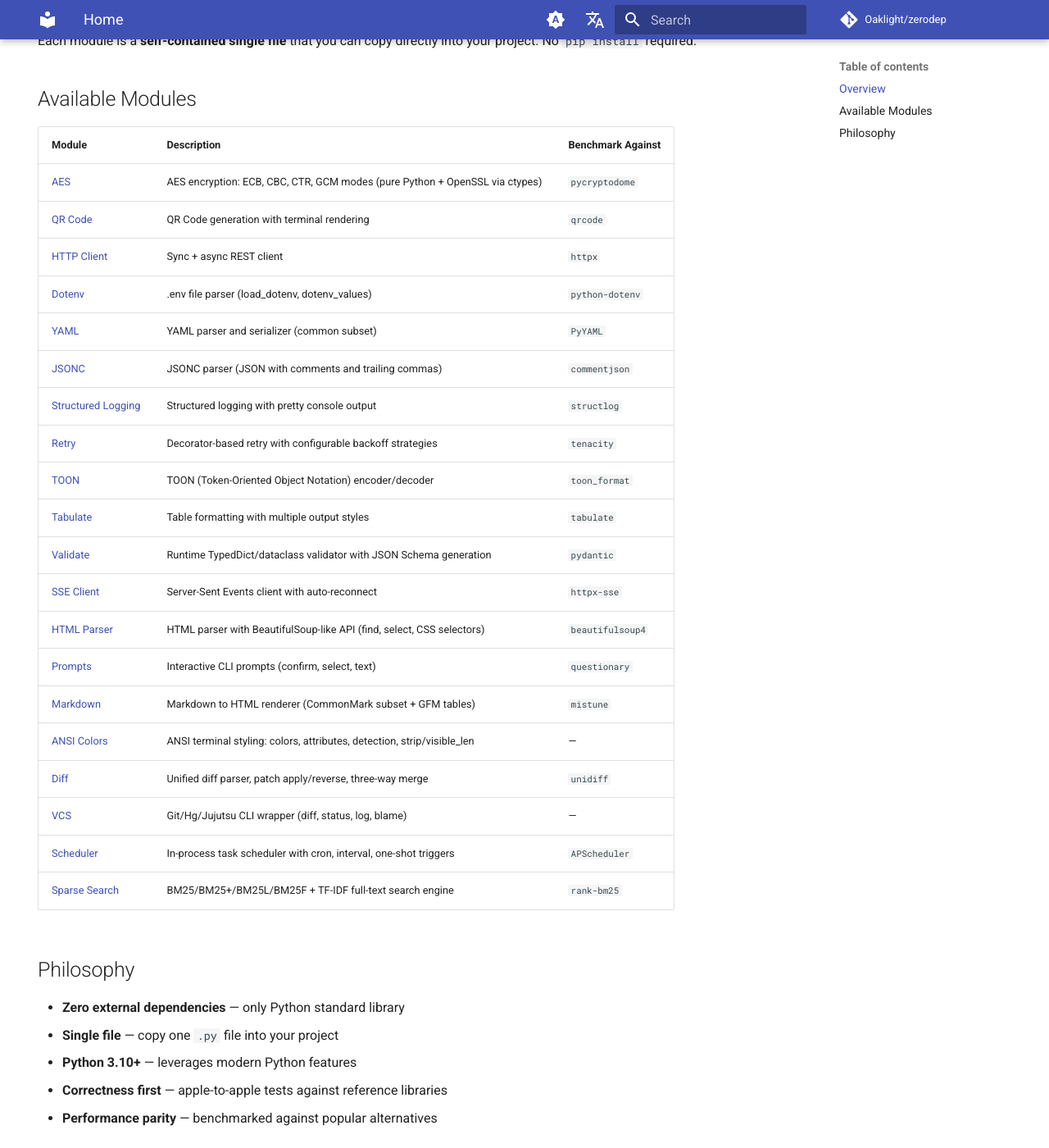
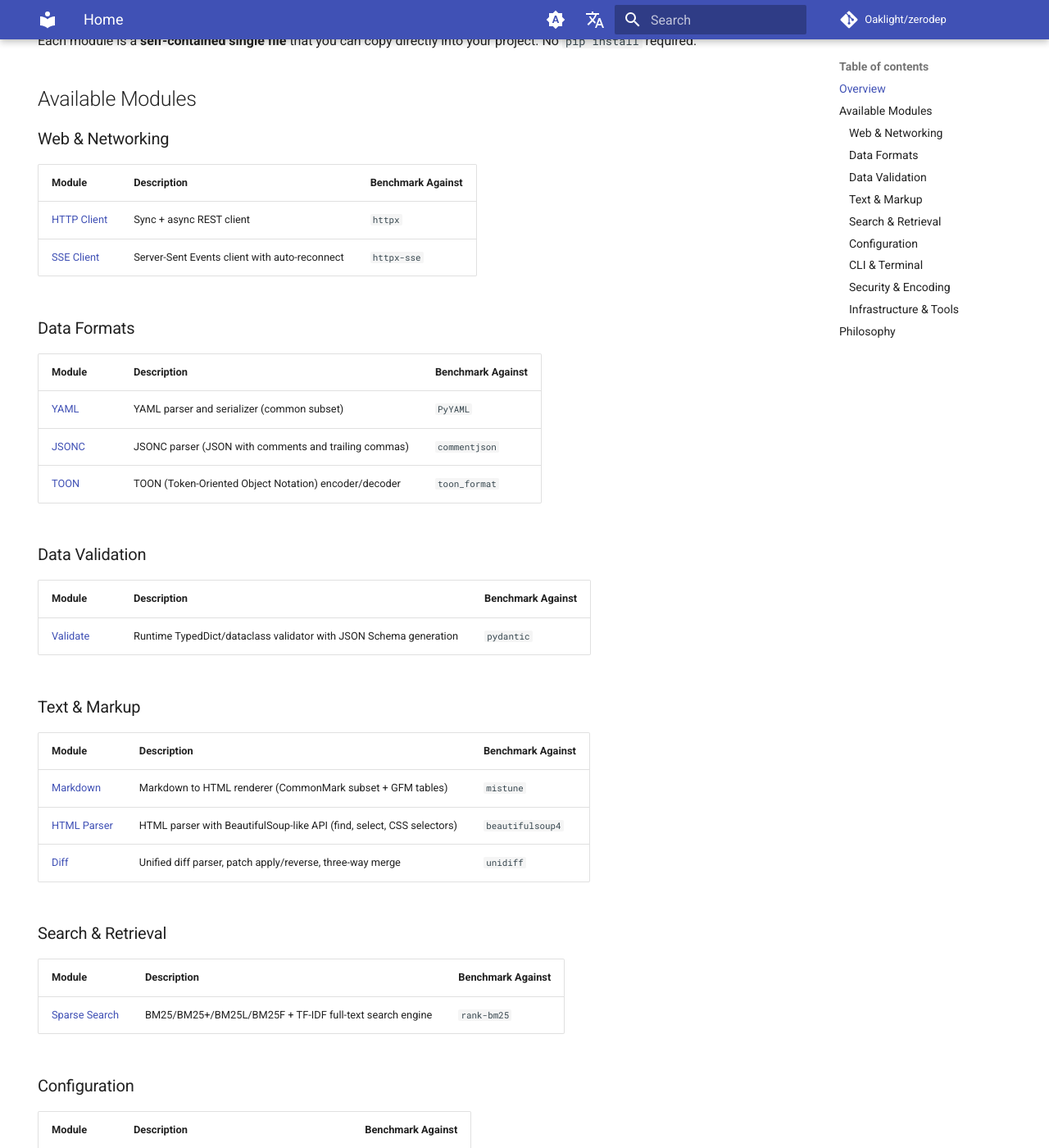
Before and after one commit to Oaklight/zerodep, an MkDocs documentation site: the page built from docs/index.md, in a window 1280 px wide and 1400 px high, scrolled down 307 px. Shown: the whole window at 82% size. Built offline with MkDocs 1.6.1 and Material for MkDocs 9.7.7, drawn with Linux system fonts in a browser that asks for light colours; comment, search, counter and statistics services are not loaded; some of the changed text lies outside the part shown.

Commit message:
reorganize docs navigation by category
Group modules, API reference, and benchmarks into 9 categories.
Update index page with categorized module tables.

```diff
--- a/docs/index.md
+++ b/docs/index.md
@@ -14,28 +14,70 @@ Each module is a **self-contained single file** that you can copy directly into
 
 ## Available Modules
 
+### Web & Networking
+
+| Module | Description | Benchmark Against |
+|--------|-------------|-------------------|
+| [HTTP Client](modules/http.md) | Sync + async REST client | `httpx` |
+| [SSE Client](modules/sse.md) | Server-Sent Events client with auto-reconnect | `httpx-sse` |
+
+### Data Formats
+
+| Module | Description | Benchmark Against |
+|--------|-------------|-------------------|
+| [YAML](modules/yaml.md) | YAML parser and serializer (common subset) | `PyYAML` |
+| [JSONC](modules/jsonc.md) | JSONC parser (JSON with comments and trailing commas) | `commentjson` |
+| [TOON](modules/toon.md) | TOON (Token-Oriented Object Notation) encoder/decoder | `toon_format` |
+
+### Data Validation
+
+| Module | Description | Benchmark Against |
+|--------|-------------|-------------------|
+| [Validate](modules/validate.md) | Runtime TypedDict/dataclass validator with JSON Schema generation | `pydantic` |
+
+### Text & Markup
+
+| Module | Description | Benchmark Against |
+|--------|-------------|-------------------|
+| [Markdown](modules/markdown.md) | Markdown to HTML renderer (CommonMark subset + GFM tables) | `mistune` |
+| [HTML Parser](modules/soup.md) | HTML parser with BeautifulSoup-like API (find, select, CSS selectors) | `beautifulsoup4` |
+| [Diff](modules/diff.md) | Unified diff parser, patch apply/reverse, three-way merge | `unidiff` |
+
+### Search & Retrieval
+
+| Module | Description | Benchmark Against |
+|--------|-------------|-------------------|
+| [Sparse Search](modules/search.md) | BM25/BM25+/BM25L/BM25F + TF-IDF full-text search engine | `rank-bm25` |
+
+### Configuration
+
+| Module | Description | Benchmark Against |
+|--------|-------------|-------------------|
+| [Dotenv](modules/dotenv.md) | .env file parser (load_dotenv, dotenv_values) | `python-dotenv` |
+
+### CLI & Terminal
+
+| Module | Description | Benchmark Against |
+|--------|-------------|-------------------|
+| [ANSI Colors](modules/ansi.md) | ANSI terminal styling: colors, attributes, detection, strip/visible_len | — |
+| [Tabulate](modules/tabulate.md) | Table formatting with multiple output styles | `tabulate` |
+| [Prompts](modules/prompt.md) | Interactive CLI prompts (confirm, select, text) | `questionary` |
+
+### Security & Encoding
+
 | Module | Description | Benchmark Against |
 |--------|-------------|-------------------|
 | [AES](modules/aes.md) | AES encryption: ECB, CBC, CTR, GCM modes (pure Python + OpenSSL via ctypes) | `pycryptodome` |
 | [QR Code](modules/qr.md) | QR Code generation with terminal rendering | `qrcode` |
-| [HTTP Client](modules/http.md) | Sync + async REST client | `httpx` |
-| [Dotenv](modules/dotenv.md) | .env file parser (load_dotenv, dotenv_values) | `python-dotenv` |
-| [YAML](modules/yaml.md) | YAML parser and serializer (common subset) | `PyYAML` |
-| [JSONC](modules/jsonc.md) | JSONC parser (JSON with comments and trailing commas) | `commentjson` |
+
+### Infrastructure & Tools
+
+| Module | Description | Benchmark Against |
+|--------|-------------|-------------------|
+| [Retry](modules/retry.md) | Decorator-based retry with configurable backoff strategies | `tenacity` |
+| [Scheduler](modules/scheduler.md) | In-process task scheduler with cron, interval, one-shot triggers | `APScheduler` |
 | [Structured Logging](modules/structlog.md) | Structured logging with pretty console output | `structlog` |
-| [Retry](modules/retry.md) | Decorator-based retry with configurable backoff strategies | `tenacity` |
-| [TOON](modules/toon.md) | TOON (Token-Oriented Object Notation) encoder/decoder | `toon_format` |
-| [Tabulate](modules/tabulate.md) | Table formatting with multiple output styles | `tabulate` |
-| [Validate](modules/validate.md) | Runtime TypedDict/dataclass validator with JSON Schema generation | `pydantic` |
-| [SSE Client](modules/sse.md) | Server-Sent Events client with auto-reconnect | `httpx-sse` |
-| [HTML Parser](modules/soup.md) | HTML parser with BeautifulSoup-like API (find, select, CSS selectors) | `beautifulsoup4` |
-| [Prompts](modules/prompt.md) | Interactive CLI prompts (confirm, select, text) | `questionary` |
-| [Markdown](modules/markdown.md) | Markdown to HTML renderer (CommonMark subset + GFM tables) | `mistune` |
-| [ANSI Colors](modules/ansi.md) | ANSI terminal styling: colors, attributes, detection, strip/visible_len | — |
-| [Diff](modules/diff.md) | Unified diff parser, patch apply/reverse, three-way merge | `unidiff` |
 | [VCS](modules/vcs.md) | Git/Hg/Jujutsu CLI wrapper (diff, status, log, blame) | — |
-| [Scheduler](modules/scheduler.md) | In-process task scheduler with cron, interval, one-shot triggers | `APScheduler` |
-| [Sparse Search](modules/search.md) | BM25/BM25+/BM25L/BM25F + TF-IDF full-text search engine | `rank-bm25` |
 
 ## Philosophy
 
--- a/mkdocs.yml
+++ b/mkdocs.yml
@@ -119,63 +119,88 @@ extra:
 nav:
   - Home: index.md
   - Modules:
-      - AES: modules/aes.md
-      - QR Code: modules/qr.md
-      - HTTP Client: modules/http.md
-      - Dotenv: modules/dotenv.md
-      - YAML: modules/yaml.md
-      - JSONC: modules/jsonc.md
-      - Structured Logging: modules/structlog.md
-      - Retry: modules/retry.md
-      - TOON: modules/toon.md
-      - SSE Client: modules/sse.md
-      - Tabulate: modules/tabulate.md
-      - HTML Parser: modules/soup.md
-      - Prompts: modules/prompt.md
-      - Validate: modules/validate.md
-      - Markdown: modules/markdown.md
-      - Diff: modules/diff.md
-      - VCS: modules/vcs.md
-      - ANSI Colors: modules/ansi.md
-      - Scheduler: modules/scheduler.md
-      - Sparse Search: modules/search.md
+      - Web & Networking:
+          - HTTP Client: modules/http.md
+          - SSE Client: modules/sse.md
+      - Data Formats:
+          - YAML: modules/yaml.md
+          - JSONC: modules/jsonc.md
+          - TOON: modules/toon.md
+      - Data Validation:
+          - Validate: modules/validate.md
+      - Text & Markup:
+          - Markdown: modules/markdown.md
+          - HTML Parser: modules/soup.md
+          - Diff: modules/diff.md
+      - Search & Retrieval:
+          - Sparse Search: modules/search.md
+      - Configuration:
+          - Dotenv: modules/dotenv.md
+      - CLI & Terminal:
+          - ANSI Colors: modules/ansi.md
+          - Tabulate: modules/tabulate.md
+          - Prompts: modules/prompt.md
+      - Security & Encoding:
+          - AES: modules/aes.md
+          - QR Code: modules/qr.md
+      - Infrastructure & Tools:
+          - Retry: modules/retry.md
+          - Scheduler: modules/scheduler.md
+          - Structured Logging: modules/structlog.md
+          - VCS: modules/vcs.md
   - API Reference:
-      - AES: api/aes.md
-      - QR Code: api/qr.md
-      - HTTP Client: api/http.md
-      - Dotenv: api/dotenv.md
-      - YAML: api/yaml.md
-      - JSONC: api/jsonc.md
-      - Structured Logging: api/structlog.md
-      - Retry: api/retry.md
-      - TOON: api/toon.md
-      - SSE: api/sse.md
-      - Tabulate: api/tabulate.md
-      - Soup: api/soup.md
-      - Prompt: api/prompt.md
-      - Validate: api/validate.md
-      - Markdown: api/markdown.md
-      - Diff: api/diff.md
-      - VCS: api/vcs.md
-      - ANSI: api/ansi.md
-      - Scheduler: api/scheduler.md
-      - Sparse Search: api/search.md
+      - Web & Networking:
+          - HTTP Client: api/http.md
+          - SSE: api/sse.md
+      - Data Formats:
+          - YAML: api/yaml.md
+          - JSONC: api/jsonc.md
+          - TOON: api/toon.md
+      - Data Validation:
+          - Validate: api/validate.md
+      - Text & Markup:
+          - Markdown: api/markdown.md
+          - Soup: api/soup.md
+          - Diff: api/diff.md
+      - Search & Retrieval:
+          - Sparse Search: api/search.md
+      - Configuration:
+          - Dotenv: api/dotenv.md
+      - CLI & Terminal:
+          - ANSI: api/ansi.md
+          - Tabulate: api/tabulate.md
+          - Prompt: api/prompt.md
+      - Security & Encoding:
+          - AES: api/aes.md
+          - QR Code: api/qr.md
+      - Infrastructure & Tools:
+          - Retry: api/retry.md
+          - Scheduler: api/scheduler.md
+          - Structured Logging: api/structlog.md
+          - VCS: api/vcs.md
   - Benchmarks:
-      - AES: benchmarks/aes.md
-      - QR Code: benchmarks/qr.md
-      - HTTP Client: benchmarks/http.md
-      - Dotenv: benchmarks/dotenv.md
-      - YAML: benchmarks/yaml.md
-      - JSONC: benchmarks/jsonc.md
-      - Structured Logging: benchmarks/structlog.md
-      - Retry: benchmarks/retry.md
-      - TOON: benchmarks/toon.md
-      - SSE Client: benchmarks/sse.md
-      - Tabulate: benchmarks/tabulate.md
-      - HTML Parser: benchmarks/soup.md
-      - Validate: benchmarks/validate.md
-      - Markdown: benchmarks/markdown.md
-      - Diff: benchmarks/diff.md
-      - Scheduler: benchmarks/scheduler.md
-      - Sparse Search: benchmarks/search.md
+      - Web & Networking:
+          - HTTP Client: benchmarks/http.md
+          - SSE Client: benchmarks/sse.md
+      - Data Formats:
+          - YAML: benchmarks/yaml.md
+          - JSONC: benchmarks/jsonc.md
+          - TOON: benchmarks/toon.md
+      - Data Validation:
+          - Validate: benchmarks/validate.md
+      - Text & Markup:
+          - Markdown: benchmarks/markdown.md
+          - HTML Parser: benchmarks/soup.md
+          - Diff: benchmarks/diff.md
+      - Search & Retrieval:
+          - Sparse Search: benchmarks/search.md
+      - Configuration:
+          - Dotenv: benchmarks/dotenv.md
+      - Security & Encoding:
+          - AES: benchmarks/aes.md
+          - QR Code: benchmarks/qr.md
+      - Infrastructure & Tools:
+          - Retry: benchmarks/retry.md
+          - Scheduler: benchmarks/scheduler.md
+          - Structured Logging: benchmarks/structlog.md
   - Changelog: changelog.md
```
